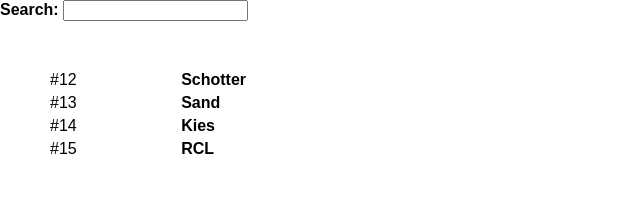
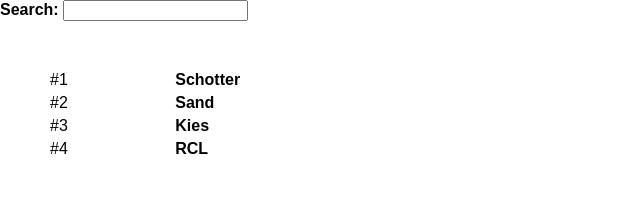
Before and after one commit to cjost1988/old-kata-git-bisect, a React (Create React App) app: page / in a window 1280 px wide. Shown: the top 208 px of the page, without its empty margins (0-640 px from the left). Built offline with nearby package versions, Linux system fonts and the light colour scheme.

Commit message:
feat: replace productId by loop index

```diff
--- a/src/App.tsx
+++ b/src/App.tsx
@@ -33,8 +33,8 @@ function App() {
             <div className="product-list">
                 {products
                     .filter((product: Product) => (new RegExp(search, 'i')).test(product.title))
-                    .map((product: Product) => [
-                        <div key={'id' + product.id}>#{product.id}</div>,
+                    .map((product: Product, index: number) => [
+                        <div key={'id' + product.id}>#{index+1}</div>,
                         <div key={'title' + product.id}><b>{product.title}</b></div>,
                         <div key={'price' + product.id} className="product-list-item-price">
                             {/*<FormattedNumber value={product.price} style="currency" currency="USD"/>*/}
```
